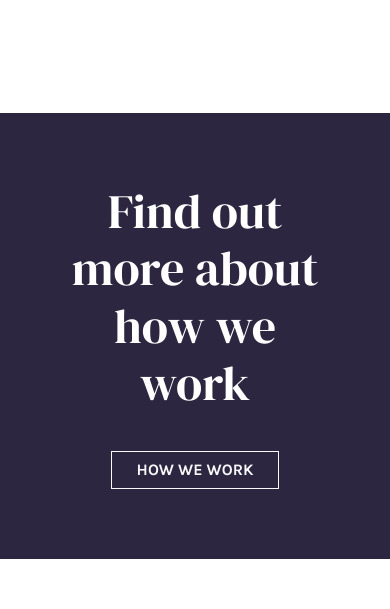
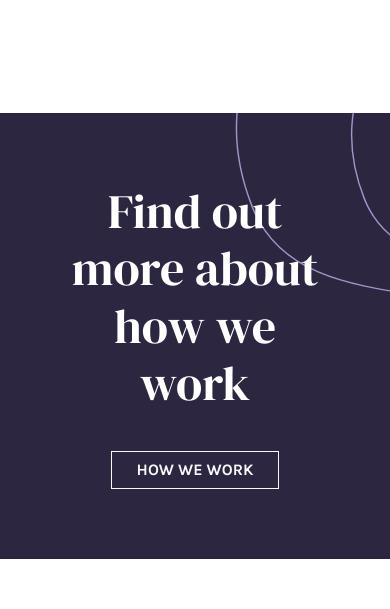
Before and after one commit to ridhokhalis99/Insure-Landing-Page-Frontend-Mentor, a plain HTML site: page index.html in a window 390 px wide. Shown: the part 2331-2940 px from the top of the page. Drawn offline with nearby package versions, Linux system fonts and the light colour scheme.

Commit message:
Squashed commit of the following:
commit 55fb6c03bd383cb6680af017c71d315e23d18622
Author: ridhokhalis99 <ridhokholis9a@gmail.com>
Date:   Thu Dec 16 14:41:38 2021 +0700

    Update responsive.css

commit 367ee1bc5cbad2e1a6bf0049c920e5262587a2c0
Author: ridhokhalis99 <ridhokholis9a@gmail.com>
Date:   Thu Dec 16 14:41:11 2021 +0700

    Update responsive.css

commit 47a1807497a48b885ddb2c9bd7612ee8fd77f5bd
Author: ridhokhalis99 <ridhokholis9a@gmail.com>
Date:   Thu Dec 16 14:40:36 2021 +0700

    Update responsive.css

commit 91e7f84a81a8959559ce3363e251cf2dd8f3e2ad
Author: ridhokhalis99 <ridhokholis9a@gmail.com>
Date:   Thu Dec 16 14:39:14 2021 +0700

    testing

```diff
--- a/responsive.css
+++ b/responsive.css
@@ -1,6 +1,6 @@
 @media (max-width: 768px) {
     #how {
-        background-position: -250% 0% !important;
+        background-position: -100% 0% !important;
         background-size: auto 360px !important;
     }
 }
```
